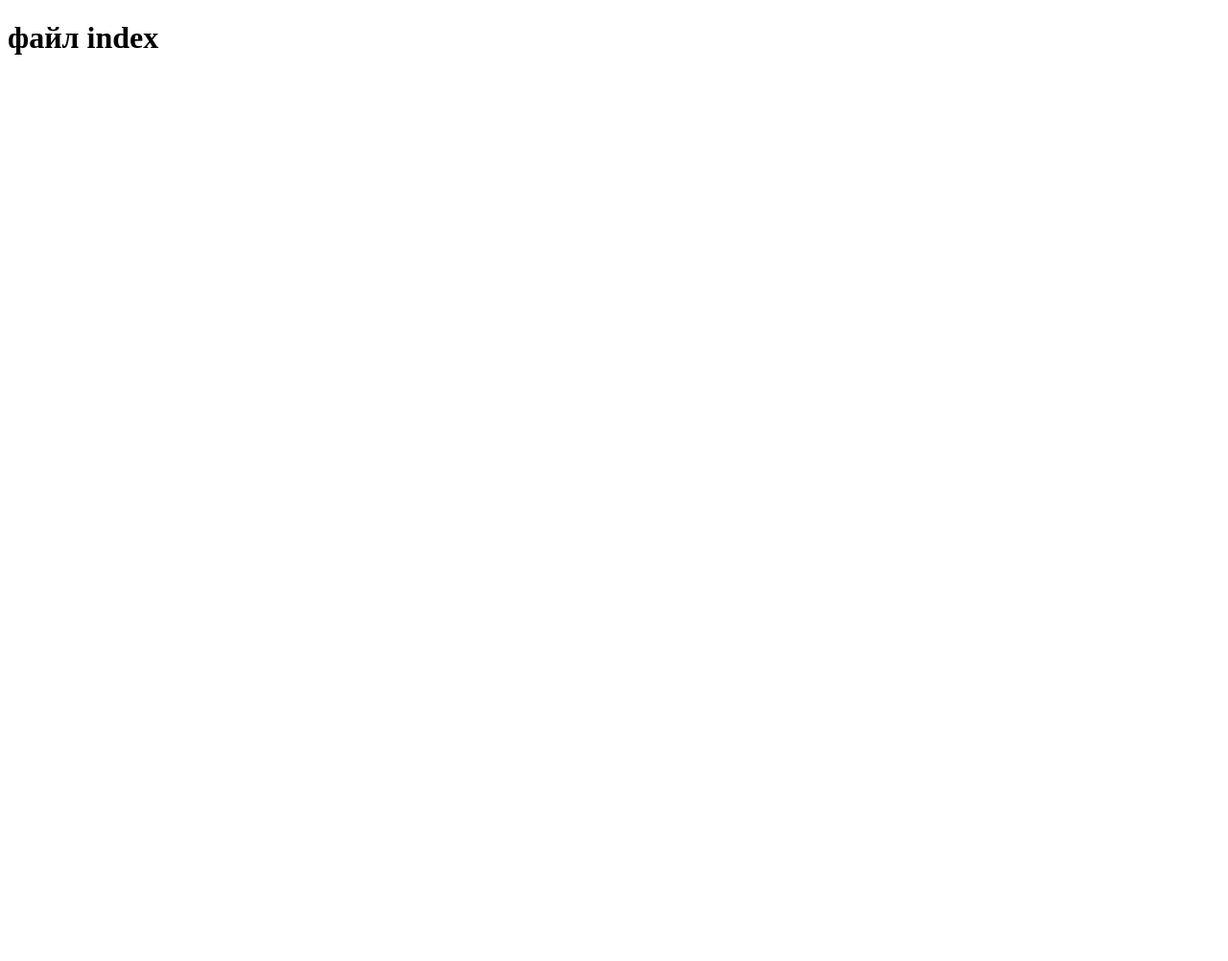
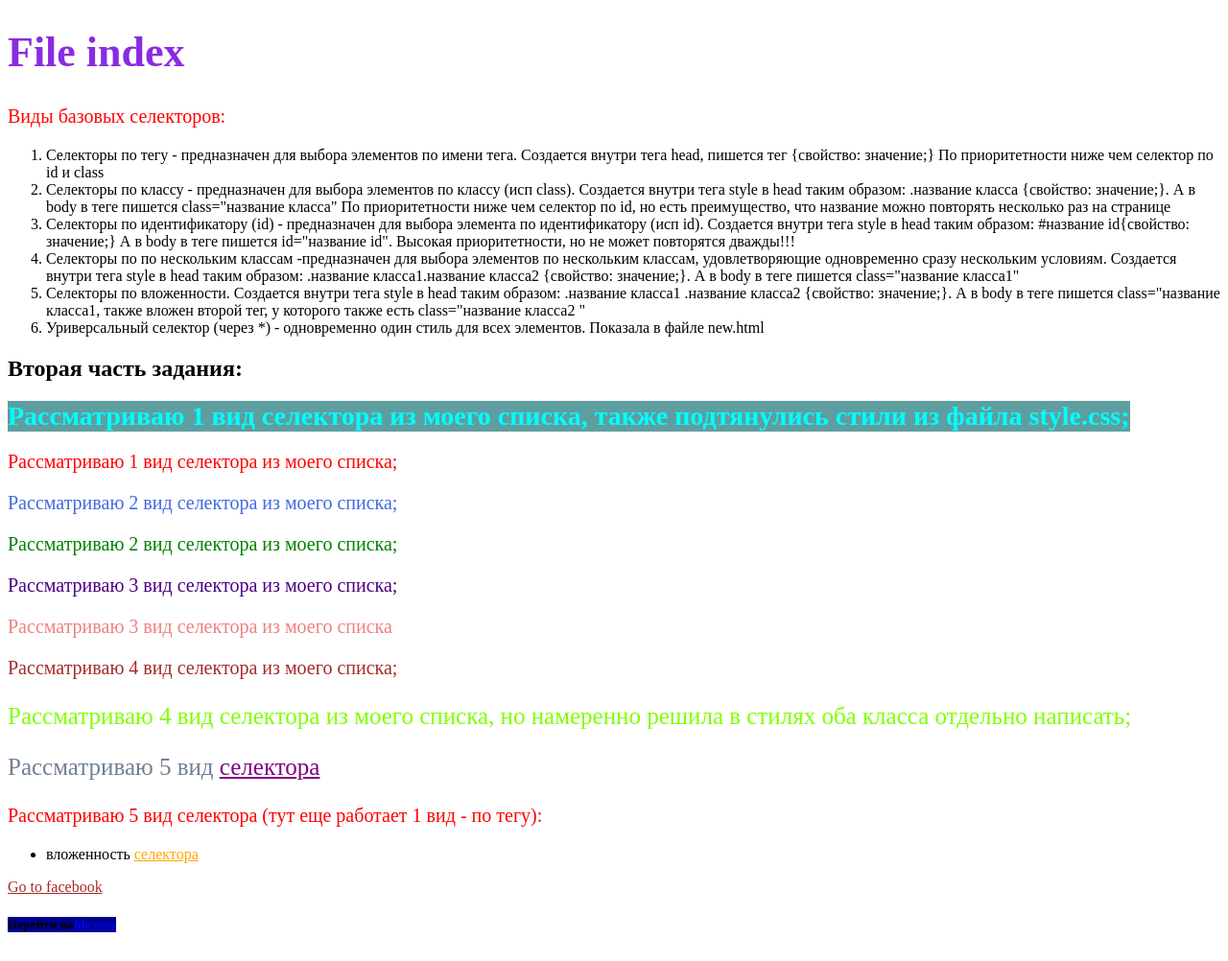
Before and after one commit to LenaVeleva/Lesson-05, a plain HTML site: page index.html in a window 1280 px wide. Shown: the whole page at 96% size. Before the commit the page ends 800 px from the top, so only its background shows below. Drawn offline with Linux system fonts and the light colour scheme.

Commit message:
completed 1 and 2 points of homework

```diff
--- a/index.html
+++ b/index.html
@@ -5,8 +5,73 @@
     <meta http-equiv="X-UA-Compatible" content="IE=edge">
     <meta name="viewport" content="width=device-width, initial-scale=1.0">
     <title>Document</title>
+    <link rel="stylesheet" href="style.css">
+    <style>
+        h3 {
+            color: cyan;
+        }
+        p {
+            color: red;
+            font-size: 20px;
+        }
+        .title {
+            color: royalblue;
+        }
+        .two {
+            color: green;
+        }
+        #three {
+            color: indigo;
+        }
+        #second-three {
+            color: lightcoral;
+        }
+        .text.four {
+            font-size: 20px;
+            color: brown;
+        }
+        .text {
+            font-size: 25px;
+            color: slategrey;
+        }
+        .second-four {
+            color: chartreuse;
+        }
+        .text .link {
+            color: purple;
+        }
+        .sub-title .link {
+            color: orange;
+        }
+    </style>
 </head>
 <body>
-    <h1>файл index</h1>
+    <h1>File index</h1>
+    <p>Виды базовых селекторов: </p>
+    <ol>
+        <li>Селекторы по тегу - предназначен для выбора элементов по имени тега. Создается внутри тега head, пишется тег {свойство: значение;}  По приоритетности ниже чем селектор по id и class</li>
+        <li>Селекторы по классу - предназначен для выбора элементов по классу (исп class). Создается внутри тега style в head таким образом: .название класса {свойство: значение;}. А в body в теге пишется class="название класса" По приоритетности ниже чем селектор по id, но есть преимущество, что название можно повторять несколько раз на странице </li>
+        <li>Селекторы по идентификатору (id) - предназначен для выбора элемента по идентификатору (исп id). Создается внутри тега style в head таким образом: #название id{свойство: значение;} А в body в теге пишется id="название id". Высокая приоритетности, но не может повторятся дважды!!!</li>
+        <li>Селекторы по по нескольким классам -предназначен для выбора элементов по нескольким классам, удовлетворяющие одновременно сразу нескольким условиям. Создается внутри тега style в head таким образом: .название класса1.название класса2 {свойство: значение;}. А в body в теге пишется class="название класса1"</li>
+        <li>Селекторы по вложенности. Создается внутри тега style в head таким образом: .название класса1 .название класса2 {свойство: значение;}. А в body в теге   пишется class="название класса1, также вложен второй тег, у которого также есть class="название класса2 "</li>
+        <li>Уриверсальный селектор (через *) - одновременно один стиль для всех элементов. Показала в файле new.html</li>
+    </ol>
+    <h2>Вторая часть задания:</h2>
+    <h3>Рассматриваю 1 вид селектора из моего списка, также подтянулись стили из файла style.css;</h3>
+    <p>Рассматриваю 1 вид селектора из моего списка;</p>
+    <p class="title">Рассматриваю 2 вид селектора из моего списка;</p>
+    <p class="two">Рассматриваю 2 вид селектора из моего списка;</p>
+    <p id="three">Рассматриваю 3 вид селектора из моего списка;</p>
+    <p id="second-three">Рассматриваю 3 вид селектора из моего списка</p>
+    <p class="text four">Рассматриваю 4 вид селектора из моего списка;</p>
+    <p class="text second-four">Рассматриваю 4 вид селектора из моего списка, но намеренно решила в стилях оба класса отдельно написать;</p>
+    <p class="text">Рассматриваю 5 вид <a href="#" class="link">селектора</a> </p>
+    <p>Рассматриваю 5 вид селектора (тут еще работает 1 вид - по тегу): </p>
+    <ul>
+        <li class="sub-title">вложенность <a href="#" class="link">селектора</a> </li>
+    </ul>
+    <a href="https://www.facebook.com/" style="color: brown;">Go to facebook</a>
+    <br>
+    <h5>Перейти на  <a href="new.html">file new </a></h5>
 </body>
 </html>
--- a/style.css
+++ b/style.css
@@ -2,3 +2,13 @@ h1 {
     color: blueviolet;
     font-size: 44px;
 }
+h3 {
+    background-color: cadetblue;
+    font-size: 28px;
+    display: inline-block;
+    margin: 0;
+}
+h5 {
+    background-color: darkblue;
+    display: inline-flex;
+}
```
Also changed, not shown: new.html (+9 -8 lines).
